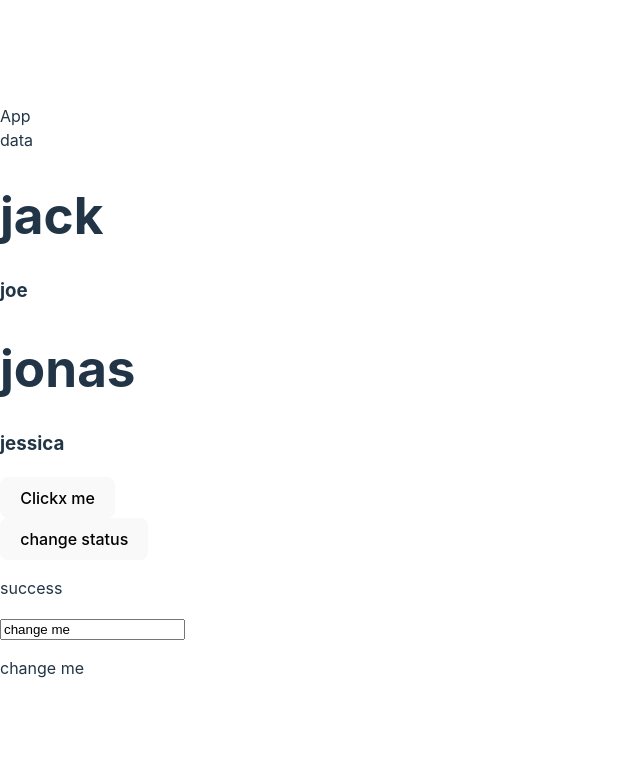
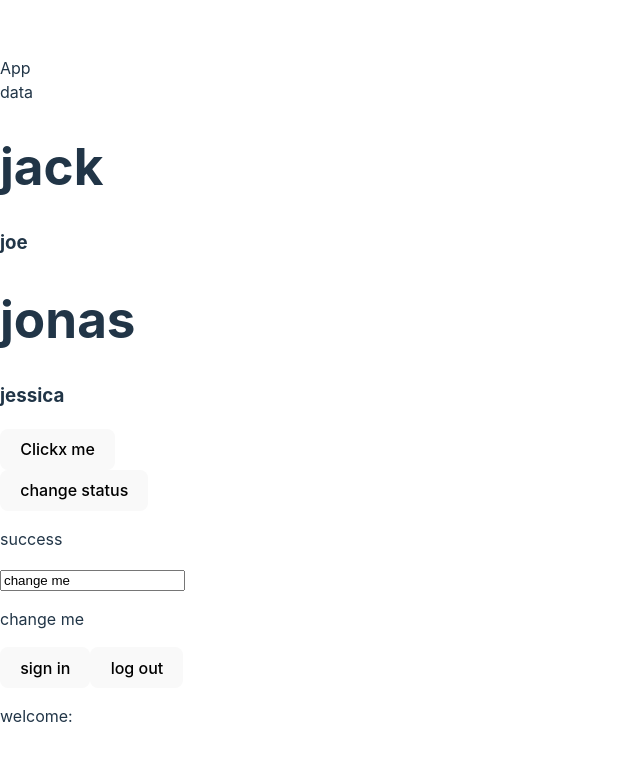
Before and after one commit to JakariaJishan/Playing-with-Typescript, a React (Vite) app: page / in a window 1280 px wide. Shown: the top 760 px of the page, without its empty margins (0-640 px from the left). Built offline with nearby package versions, Linux system fonts and the light colour scheme.

Commit message:
Use state types

```diff
--- a/src/App.tsx
+++ b/src/App.tsx
@@ -1,3 +1,4 @@
+import Auth from "./components/Posts/Auth";
 import PostList from "./components/Posts/PostList";
 
 const App = () => {
@@ -5,6 +6,7 @@ const App = () => {
     <div>
       App
       <PostList />
+      <Auth />
     </div>
   );
 };
--- /dev/null
+++ b/src/components/Posts/Auth.tsx
@@ -0,0 +1,27 @@
+import { useState } from "react";
+type AuthType = {
+  name: string;
+  email: string;
+};
+const Auth = () => {
+  const [user, setUser] = useState<AuthType | null>(null);
+
+  const handleSignIn = () => {
+    setUser({
+      name: "jack",
+      email: "jasdf@mail.com",
+    });
+  };
+  const handleLogOut = () => {
+    setUser(null);
+  };
+  return (
+    <div>
+      <button onClick={handleSignIn}>sign in</button>
+      <button onClick={handleLogOut}>log out</button>
+      <p>welcome: {user?.name}</p>
+    </div>
+  );
+};
+
+export default Auth;
```
